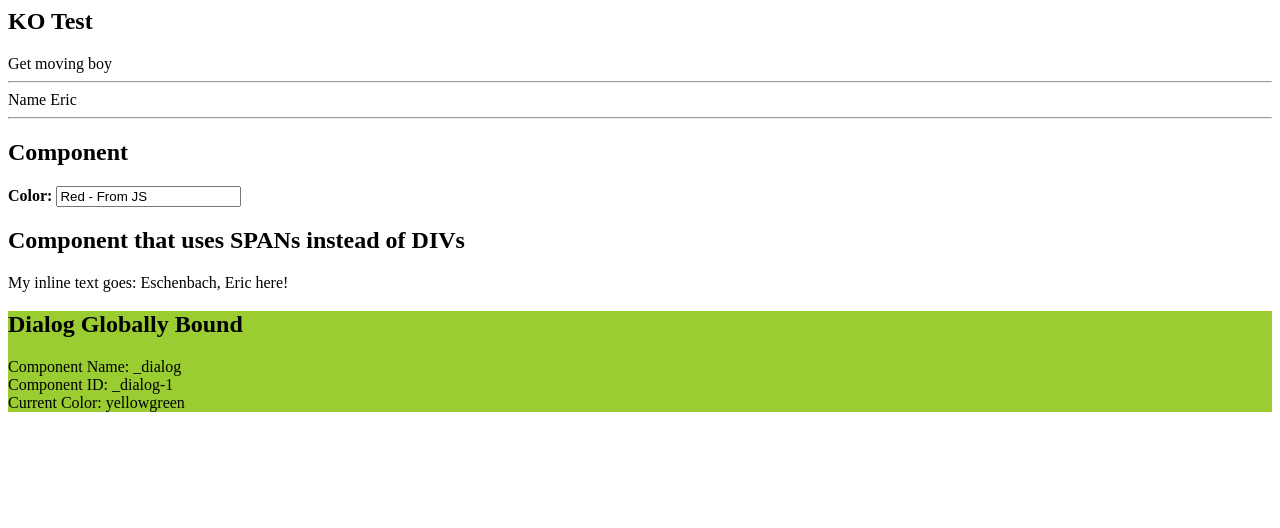
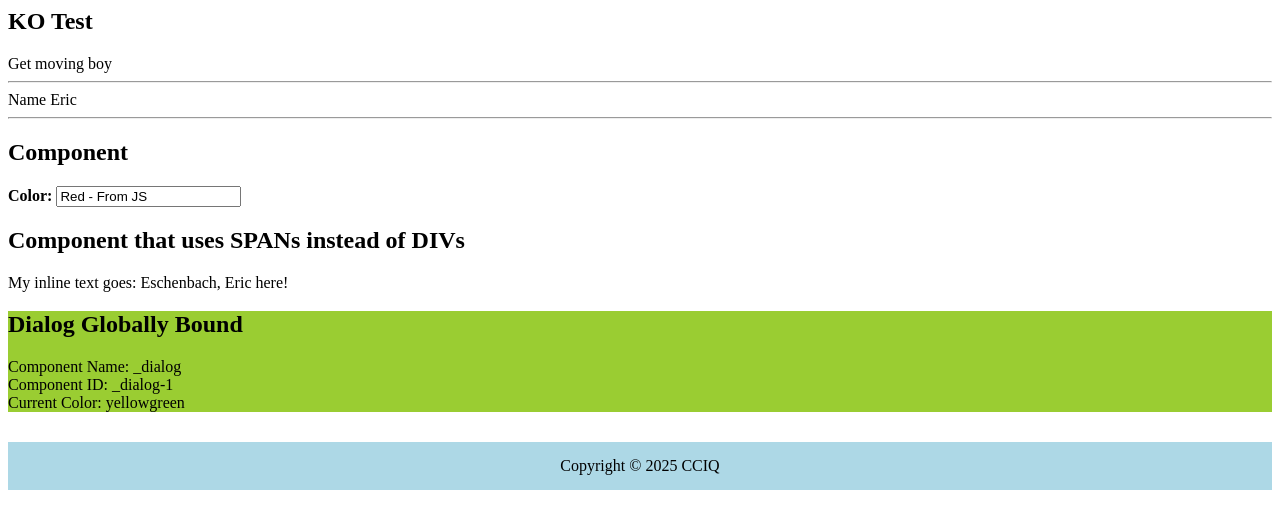
Before and after one commit to ChronicCareIQ/ko-vite, a website built with Vite: page KoVite/index.html in a window 1280 px wide. Built offline with nearby package versions, Linux system fonts and the light colour scheme.

Commit message:
Testing push to CCIQ organization

```diff
--- a/KoVite/index.html
+++ b/KoVite/index.html
@@ -9,7 +9,9 @@
 				<component instance="$data"></component>
 			</div>
 		</div>
-
+		<div style="background-color: lightblue; margin-top: 30px; padding: 15px; text-align: center;">
+			Copyright &copy; 2025 CCIQ
+		</div>
 		<script src="src/knockout-x.debug.js"></script>
 		<script type="module" src="src/testPage.js"></script>
 	</body>
```
